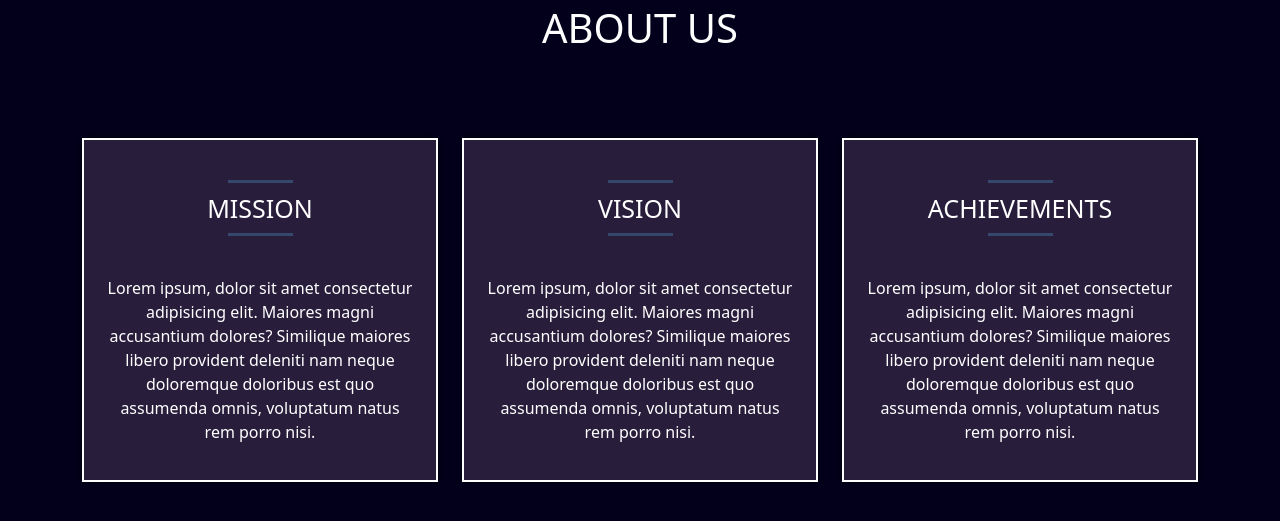
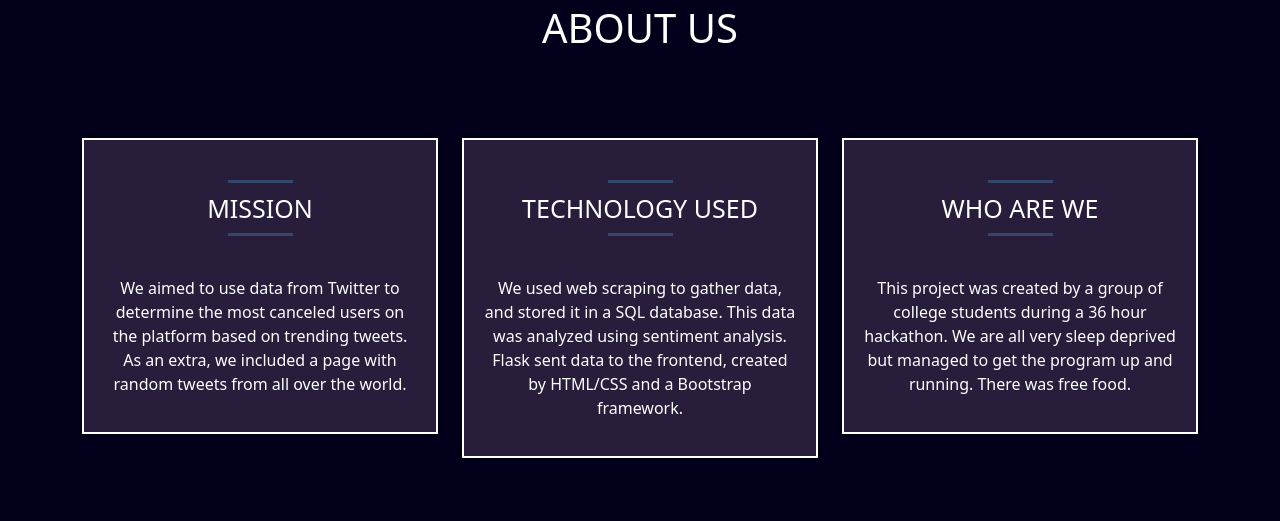
Before and after one commit to katelync12/boilerMakeHackathon2023, a Flask app: page /aboutUs in a window 1280 px wide. Shown: the part 133-654 px from the top of the page. Run offline with Flask 2, Linux system fonts and the light colour scheme.

Commit message:
Updated text

```diff
--- a/templates/aboutUs.html
+++ b/templates/aboutUs.html
@@ -41,25 +41,25 @@
               <hr>
               <h3>MISSION</h3>
               <hr>
-              <p>Lorem ipsum, dolor sit amet consectetur adipisicing elit. Maiores magni accusantium dolores? Similique maiores libero provident deleniti nam neque doloremque doloribus est quo assumenda omnis, voluptatum natus rem porro nisi.</p>
+              <p>We aimed to use data from Twitter to determine the most canceled users on the platform based on trending tweets. As an extra, we included a page with random tweets from all over the world.</p>
             </div>
           </div>
           <div class="col-md-4">
             <div class="about-item text-center">
               <i class="fa fa-book"></i>
               <hr>
-              <h3>VISION</h3>
+              <h3>TECHNOLOGY USED</h3>
               <hr>
-              <p>Lorem ipsum, dolor sit amet consectetur adipisicing elit. Maiores magni accusantium dolores? Similique maiores libero provident deleniti nam neque doloremque doloribus est quo assumenda omnis, voluptatum natus rem porro nisi.</p>
+              <p>We used web scraping to gather data, and stored it in a SQL database. This data was analyzed using sentiment analysis. Flask sent data to the frontend, created by HTML/CSS and a Bootstrap framework.</p>
             </div>
           </div>
           <div class="col-md-4">
             <div class="about-item text-center">
               <i class="fa fa-book"></i>
               <hr>
-              <h3>ACHIEVEMENTS</h3>
+              <h3>WHO ARE WE</h3>
               <hr>
-              <p>Lorem ipsum, dolor sit amet consectetur adipisicing elit. Maiores magni accusantium dolores? Similique maiores libero provident deleniti nam neque doloremque doloribus est quo assumenda omnis, voluptatum natus rem porro nisi.</p>
+              <p>This project was created by a group of college students during a 36 hour hackathon. We are all very sleep deprived but managed to get the program up and running. There was free food.</p>
             </div>
           </div>
         </div>
```
